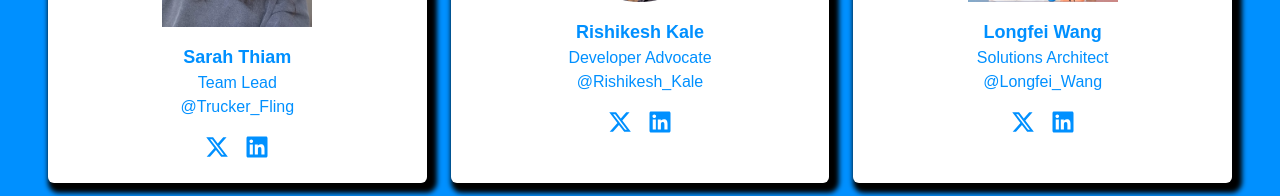
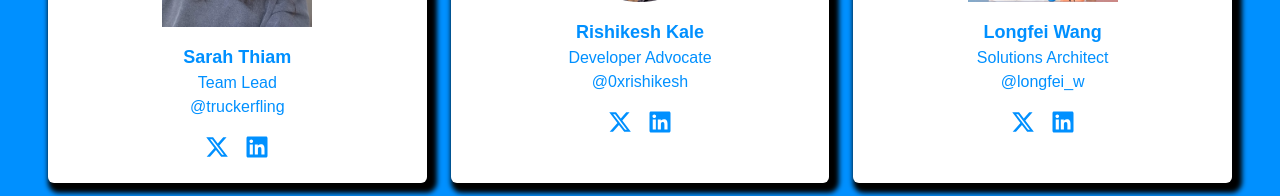
Before and after one commit to FIL-Builders/fil-builders, a Next.js app: page /team in a window 1280 px wide. Shown: the part 549-745 px from the top of the page. Built offline with nearby package versions, Linux system fonts and the light colour scheme; a web font is replaced by a local one.

Commit message:
fix: links to GH

```diff
--- a/src/components/About.tsx
+++ b/src/components/About.tsx
@@ -53,17 +53,17 @@ export default function About() {
             <div className="mt-4">
               <div className="font-body text-lg">Sarah Thiam</div>
               <div className="font-subtitle">Team Lead</div>
-              <div className="font-subtitle">@Trucker_Fling</div>
+              <div className="font-subtitle">@truckerfling</div>
               <nav className="flex gap-4 items-center justify-center mt-4">
                 <a
-                  href="https://x.com/Trucker_Fling"
+                  href="https://x.com/truckerfling"
                   target="_blank"
                   rel="noopener noreferrer"
                 >
                   <FaXTwitter style={{ width: "24px", height: "24px" }} />
                 </a>
                 <a
-                  href="https://linkedin.com/in/truckerfling"
+                  href="https://www.linkedin.com/in/sarahthiam/"
                   target="_blank"
                   rel="noopener noreferrer"
                 >
@@ -77,17 +77,17 @@ export default function About() {
             <div className="mt-4">
               <div className="font-body text-lg">Rishikesh Kale</div>
               <div className="font-subtitle">Developer Advocate</div>
-              <div className="font-subtitle">@Rishikesh_Kale</div>
+              <div className="font-subtitle">@0xrishikesh</div>
               <nav className="flex gap-4 items-center justify-center mt-4">
                 <a
-                  href="https://x.com/Rishikesh_Kale"
+                  href="https://x.com/0xrishikesh"
                   target="_blank"
                   rel="noopener noreferrer"
                 >
                   <FaXTwitter style={{ width: "24px", height: "24px" }} />
                 </a>
                 <a
-                  href="https://linkedin.com/in/rishikeshkale"
+                  href="https://www.linkedin.com/in/rishikeshkale/"
                   target="_blank"
                   rel="noopener noreferrer"
                 >
@@ -101,7 +101,7 @@ export default function About() {
             <div className="mt-4">
               <div className="font-body text-lg">Longfei Wang</div>
               <div className="font-subtitle">Solutions Architect</div>
-              <div className="font-subtitle">@Longfei_Wang</div>
+              <div className="font-subtitle">@longfei_w</div>
               <nav className="flex gap-4 items-center justify-center mt-4">
                 <a
                   href="https://x.com/longfei_w"
--- a/src/components/Footer.tsx
+++ b/src/components/Footer.tsx
@@ -38,7 +38,7 @@ const Footer = () => {
               <FaDiscord style={{ width: "30px", height: "30px" }} />
             </a>
             <a
-              href="https://github.com/filecoin"
+              href="https://github.com/filecoin-project/"
               target="_blank"
               rel="noopener noreferrer"
             >
```
